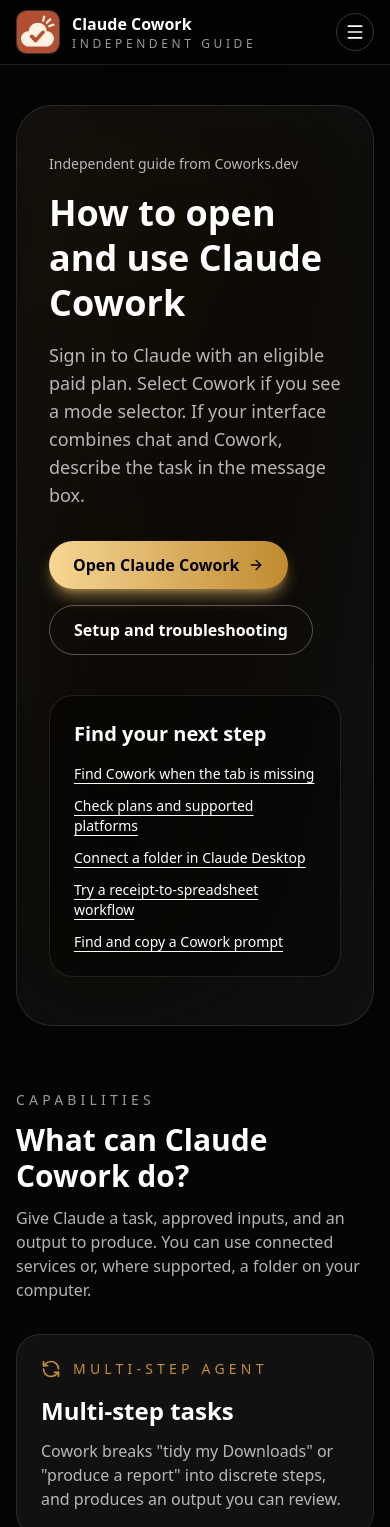
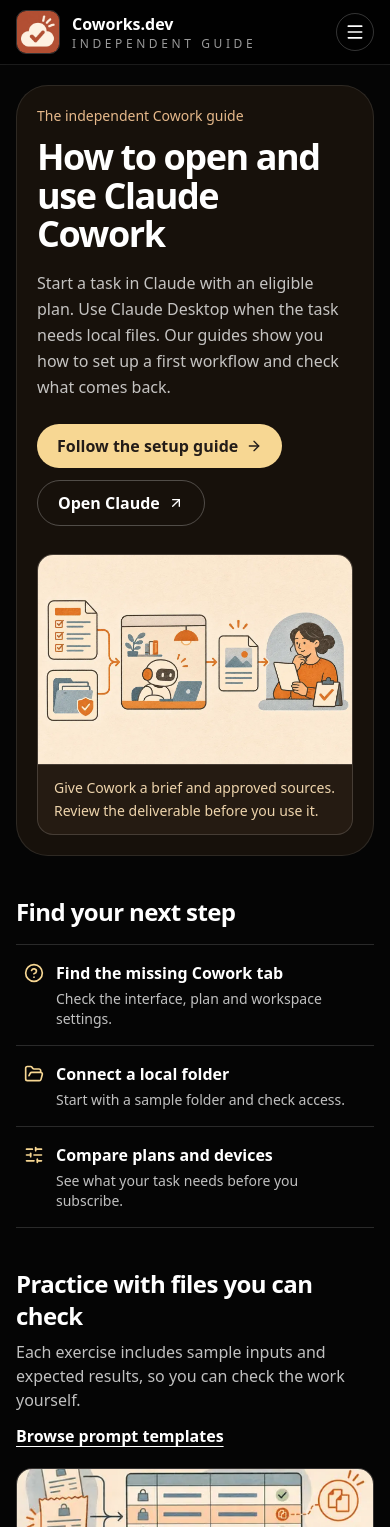
Before and after one commit to Createitv/coworks, a Next.js app: page / in a window 390 px wide. Shown: the top 1527 px of the page. Built offline with nearby package versions, Linux system fonts and the light colour scheme; no server answers.

Commit message:
Redesign the Coworks homepage as a practical guide

```diff
--- a/src/app/page.tsx
+++ b/src/app/page.tsx
@@ -1,72 +1,18 @@
-'use client';
-
-import { useEffect, useState } from "react";
-import clsx from "clsx";
 import { Navigation } from "@/components/navigation/Navigation";
+import { Footer } from "@/components/navigation/Footer";
 import { HeroSection } from "@/components/landing/HeroSection";
-import { FeatureHighlights } from "@/components/landing/FeatureHighlights";
-import { UseCaseGrid } from "@/components/landing/UseCaseGrid";
-import { WorkflowSection } from "@/components/landing/WorkflowSection";
-import { ExampleShowcase } from "@/components/landing/ExampleShowcase";
-import { TechDetails } from "@/components/landing/TechDetails";
-import { FAQSection } from "@/components/landing/FAQSection";
-import { CallToAction } from "@/components/landing/CallToAction";
-import { Footer } from "@/components/navigation/Footer";
-
-type ThemeMode = "light" | "dark";
+import { HomeGuide } from "@/components/landing/HomeGuide";
 
 export default function Home() {
-  const [theme, setTheme] = useState<ThemeMode>("dark");
-
-  useEffect(() => {
-    if (typeof window === "undefined") return;
-    const stored = window.localStorage.getItem("theme");
-    // Only switch to light if explicitly set, otherwise stay dark
-    if (stored === "light") {
-      setTheme("light");
-    }
-  }, []);
-
-  useEffect(() => {
-    if (typeof document === "undefined") return;
-    document.documentElement.classList.toggle("dark", theme === "dark");
-    if (typeof window !== "undefined") {
-      window.localStorage.setItem("theme", theme);
-    }
-  }, [theme]);
-
-  const toggleTheme = () => {
-    setTheme((prev) => (prev === "dark" ? "light" : "dark"));
-  };
-
-  const isDarkMode = theme === "dark";
-
   return (
-    <div
-      className={clsx(
-        "min-h-screen transition-colors duration-500",
-        isDarkMode ? "bg-[#050505] text-white" : "bg-[#f7f7f0] text-[#0f0f0f]"
-      )}
-    >
-      <Navigation
-        isDarkMode={isDarkMode}
-        onToggleTheme={toggleTheme}
-      />
-
-      <main className="mx-auto max-w-6xl px-4 pb-16 pt-10 sm:px-6 lg:px-8 lg:pt-16">
-        <div className="space-y-16">
-          <HeroSection isDarkMode={isDarkMode} />
-          <FeatureHighlights />
-          <UseCaseGrid />
-          <WorkflowSection />
-          <ExampleShowcase />
-          <TechDetails />
-          <FAQSection />
-          <CallToAction />
-        </div>
+    <div className="min-h-screen bg-[#f7f7f0] text-[#0f0f0f] dark:bg-[#050505] dark:text-white">
+      <a href="#main-content" className="sr-only focus:not-sr-only focus:absolute focus:left-4 focus:top-2 focus:z-50 focus:rounded-lg focus:bg-[#f7d793] focus:px-3 focus:py-2 focus:text-black">Skip to content</a>
+      <Navigation />
+      <main id="main-content" className="mx-auto max-w-6xl space-y-10 px-4 pb-14 pt-5 sm:space-y-14 sm:px-6 sm:pt-8 lg:px-8 lg:pt-10">
+        <HeroSection />
+        <HomeGuide />
       </main>
       <Footer />
-
     </div>
   );
 }
--- a/src/components/landing/HeroSection.tsx
+++ b/src/components/landing/HeroSection.tsx
@@ -1,66 +1,41 @@
-import { ArrowRight } from "lucide-react";
-import clsx from "clsx";
+import { ArrowRight, ArrowUpRight } from "lucide-react";
+import Image from "next/image";
 import Link from "next/link";
 
-interface HeroSectionProps {
-  isDarkMode: boolean;
-}
-
-export function HeroSection({ isDarkMode }: HeroSectionProps) {
+export function HeroSection() {
   return (
-    <section
-      id="overview"
-      className="relative isolate overflow-hidden rounded-[36px] border border-black/10 bg-white/80 px-8 py-12 shadow-[0px_25px_80px_rgba(0,0,0,0.08)] dark:border-white/10 dark:bg-white/5"
-    >
-      <div
-        className={clsx(
-          "absolute inset-0 -z-10 opacity-80 blur-3xl transition-colors",
-          isDarkMode
-            ? "bg-gradient-to-br from-[#1a1205] via-[#0b0702] to-transparent"
-            : "bg-gradient-to-br from-[#fbeaca] via-transparent to-transparent"
-        )}
-      />
-
-      <div className="grid gap-10 lg:grid-cols-[1.2fr_0.8fr] lg:items-start">
-        <div className="space-y-8">
-          <div className="space-y-4">
-            <p className="text-sm text-black/70 dark:text-white/70">Independent guide from Coworks.dev</p>
-            <h1 className="text-4xl font-semibold leading-tight text-[#0b0b0b] dark:text-white sm:text-5xl">
-              How to open and use Claude Cowork
-            </h1>
-            <p className="max-w-2xl text-lg text-black/70 dark:text-white/70">
-              Sign in to Claude with an eligible paid plan. Select Cowork if you see a mode selector.
-              If your interface combines chat and Cowork, describe the task in the message box.
-            </p>
-          </div>
-          <div className="flex flex-wrap gap-4">
-            <a
-              href="https://claude.ai/"
-              className="group inline-flex items-center gap-2 rounded-full bg-gradient-to-r from-[#f7d793] to-[#c08b2d] px-6 py-3 text-base font-semibold text-black shadow-lg shadow-[#f4c572]/50 transition hover:-translate-y-0.5"
-            >
-              Open Claude Cowork
-              <ArrowRight className="h-4 w-4 transition group-hover:translate-x-1" />
-            </a>
-            <Link
-              href="/docs/setup"
-              className="inline-flex items-center gap-2 rounded-full border border-black/20 px-6 py-3 text-base font-semibold text-[#101010] transition hover:border-black hover:text-black dark:border-white/30 dark:text-white dark:hover:border-white"
-            >
-              Setup and troubleshooting
-            </Link>
-          </div>
-        </div>
-
-        <div className="space-y-4 rounded-3xl border border-black/10 bg-white/70 p-6 dark:border-white/10 dark:bg-black/40">
-          <h2 className="text-xl font-semibold">Find your next step</h2>
-          <ul className="space-y-3 text-sm">
-            <li><Link className="underline underline-offset-4" href="/docs/setup#missing-cowork">Find Cowork when the tab is missing</Link></li>
-            <li><Link className="underline underline-offset-4" href="/docs/setup#plans-and-platforms">Check plans and supported platforms</Link></li>
-            <li><Link className="underline underline-offset-4" href="/docs/setup#local-files">Connect a folder in Claude Desktop</Link></li>
-            <li><Link className="underline underline-offset-4" href="/docs/receipt-audit">Try a receipt-to-spreadsheet workflow</Link></li>
-            <li><Link className="underline underline-offset-4" href="/docs/templates">Find and copy a Cowork prompt</Link></li>
-          </ul>
+    <section id="overview" aria-labelledby="home-title" className="grid items-center gap-7 rounded-[2rem] border border-black/10 bg-[#fffaf0] p-5 sm:p-8 lg:grid-cols-[1.12fr_0.88fr] lg:gap-10 lg:p-10 dark:border-white/10 dark:bg-[#17110b]">
+      <div>
+        <p className="text-sm font-medium text-[#7d4a30] dark:text-[#e6b98b]">The independent Cowork guide</p>
+        <h1 id="home-title" className="mt-3 max-w-[15ch] text-[clamp(2.25rem,5.7vw,4rem)] font-semibold leading-[1.07] tracking-[-0.04em]">
+          How to open and use Claude Cowork
+        </h1>
+        <p className="mt-4 max-w-[53ch] text-base leading-relaxed text-black/75 sm:text-lg dark:text-white/75">
+          Start a task in Claude with an eligible plan. Use Claude Desktop when the task needs local files. Our guides show you how to set up a first workflow and check what comes back.
+        </p>
+        <div className="mt-6 flex flex-wrap items-center gap-3">
+          <Link href="/docs/setup" className="inline-flex min-h-11 items-center gap-2 rounded-full bg-[#f7d793] px-5 py-2.5 font-semibold text-[#231c18] hover:bg-[#edc575] focus-visible:outline-2 focus-visible:outline-offset-4">
+            Follow the setup guide <ArrowRight className="size-4" aria-hidden="true" />
+          </Link>
+          <a href="https://claude.ai/" className="inline-flex min-h-11 items-center gap-2 rounded-full border border-current/25 px-5 py-2.5 font-semibold hover:border-current focus-visible:outline-2 focus-visible:outline-offset-4">
+            Open Claude <ArrowUpRight className="size-4" aria-hidden="true" />
+          </a>
         </div>
       </div>
+      <figure className="overflow-hidden rounded-2xl border border-black/10 bg-[#fff3dd] dark:border-white/15 dark:bg-[#251b12]">
+        <Image
+          src="/docs/illustrations/how-it-works.webp"
+          alt="A task brief and source files go into Cowork, and a person reviews the draft it produces."
+          width={1200}
+          height={800}
+          sizes="(min-width: 1152px) 440px, (min-width: 1024px) 40vw, (min-width: 640px) 86vw, 86vw"
+          preload
+          className="h-auto w-full"
+        />
+        <figcaption className="border-t border-black/10 px-4 py-3 text-sm leading-relaxed text-[#5b4230] dark:border-white/15 dark:text-[#eed4ac]">
+          Give Cowork a brief and approved sources. Review the deliverable before you use it.
+        </figcaption>
+      </figure>
     </section>
   );
 }
--- /dev/null
+++ b/src/components/landing/HomeGuide.tsx
@@ -0,0 +1,100 @@
+import { ArrowRight, BookOpen, CircleHelp, FolderOpen, Play, Search, SlidersHorizontal } from "lucide-react";
+import Image from "next/image";
+import Link from "next/link";
+
+const routes = [
+  { title: "Find the missing Cowork tab", description: "Check the interface, plan and workspace settings.", href: "/docs/setup#missing-cowork", icon: CircleHelp },
+  { title: "Connect a local folder", description: "Start with a sample folder and check access.", href: "/docs/setup#local-files", icon: FolderOpen },
+  { title: "Compare plans and devices", description: "See what your task needs before you subscribe.", href: "/docs/plans-and-pricing", icon: SlidersHorizontal },
+];
+
+const exercises = [
+  {
+    title: "Turn receipts into a checked spreadsheet",
+    description: "Extract receipt rows, flag duplicates and check totals by currency against an answer key.",
+    href: "/docs/receipt-audit", image: "/docs/illustrations/receipt-audit-480.webp",
+  },
+  {
+    title: "Write a research brief with sources",
+    description: "Compare three sample documents, flag missing evidence and explain whether a pilot should expand.",
+    href: "/docs/research-brief", image: "/docs/illustrations/research-brief-480.webp",
+  },
+];
+
+const library = [
+  { title: "Written guides", description: "Setup, files, plugins, and troubleshooting", href: "/docs", icon: BookOpen },
+  { title: "Video library", description: "Official and community walkthroughs", href: "/videos", icon: Play },
+  { title: "Find a resource", description: "Search guides, templates, and videos", href: "/resources", icon: Search },
+];
+
+export function HomeGuide() {
+  return (
+    <>
+      <section id="use-cases" aria-labelledby="next-step" className="scroll-mt-24">
+        <h2 id="next-step" className="text-2xl font-semibold tracking-tight sm:text-3xl">Find your next step</h2>
+        <ul className="mt-4 divide-y divide-current/15 border-y border-current/15 lg:grid lg:grid-cols-3 lg:divide-x lg:divide-y-0">
+          {routes.map(({ title, description, href, icon: Icon }) => (
+            <li key={href}>
+              <Link href={href} className="group flex min-h-20 items-start gap-3 px-2 py-4 focus-visible:outline-2 focus-visible:-outline-offset-2 sm:px-4">
+                <Icon className="mt-0.5 size-5 shrink-0 text-[#905737] dark:text-[#f7d793]" aria-hidden="true" />
+                <span><span className="block font-semibold underline-offset-4 group-hover:underline">{title}</span><span className="mt-1 block text-sm opacity-75">{description}</span></span>
+              </Link>
+            </li>
+          ))}
+        </ul>
+      </section>
+
+      <section id="examples" aria-labelledby="exercise-title" className="scroll-mt-24">
+        <div className="flex flex-wrap items-end justify-between gap-3">
+          <div>
+            <h2 id="exercise-title" className="text-2xl font-semibold tracking-tight sm:text-3xl">Practice with files you can check</h2>
+            <p className="mt-2 max-w-2xl opacity-75">Each exercise includes sample inputs and expected results, so you can check the work yourself.</p>
+          </div>
+          <Link href="/docs/templates" className="font-semibold underline underline-offset-4">Browse prompt templates</Link>
+        </div>
+        <div id="workflow" className="mt-5 grid scroll-mt-24 gap-4 lg:grid-cols-2">
+          {exercises.map((item) => (
+            <article key={item.href} className="grid overflow-hidden rounded-2xl border border-current/15 bg-white sm:grid-cols-[9rem_1fr] dark:bg-[#15120f]">
+              <Image src={item.image} alt="" width={480} height={320} sizes="(min-width: 640px) 144px, 90vw" className="h-full max-h-44 w-full object-cover sm:max-h-none" />
+              <div className="p-5">
+                <h3 className="text-lg font-semibold leading-tight"><Link className="underline-offset-4 hover:underline" href={item.href}>{item.title}</Link></h3>
+                <p className="mt-2 text-sm leading-relaxed opacity-75">{item.description}</p>
+                <Link aria-label={`Open exercise: ${item.title}`} href={item.href} className="mt-4 inline-flex min-h-9 items-center gap-2 text-sm font-semibold underline underline-offset-4">Open exercise <ArrowRight className="size-4" aria-hidden="true" /></Link>
+              </div>
+            </article>
+          ))}
+        </div>
+      </section>
+
+      <section id="cta" aria-labelledby="library-title" className="scroll-mt-24 rounded-2xl border border-[#c08b2d]/25 bg-[#f7d793]/20 px-5 py-6 sm:p-7 dark:bg-[#f7d793]/8">
+        <h2 id="library-title" className="text-2xl font-semibold tracking-tight">Explore the library</h2>
+        <ul className="mt-4 grid gap-3 sm:grid-cols-3">
+          {library.map(({ title, description, href, icon: Icon }) => (
+            <li key={href}>
+              <Link href={href} className="group block rounded-xl py-2 focus-visible:outline-2 focus-visible:outline-offset-4">
+                <Icon className="mb-2 size-5 text-[#905737] dark:text-[#f7d793]" aria-hidden="true" />
+                <span className="block font-semibold group-hover:underline">{title}</span>
+                <span className="mt-1 block text-sm opacity-75">{description}</span>
+              </Link>
+            </li>
+          ))}
+        </ul>
+      </section>
+
+      <section id="faq" aria-labelledby="faq-title" className="scroll-mt-24">
+        <h2 id="faq-title" className="text-2xl font-semibold tracking-tight sm:text-3xl">Common Cowork questions</h2>
+        <dl className="mt-4 grid gap-5 sm:grid-cols-2">
+          <div className="border-t border-current/15 pt-3">
+            <dt className="font-semibold">Do I need an account to read these guides?</dt>
+            <dd className="mt-2 max-w-[55ch] text-sm leading-relaxed opacity-75">No. Coworks.dev is an independent, public guide. Claude itself is operated separately by Anthropic.</dd>
+          </div>
+          <div className="border-t border-current/15 pt-3">
+            <dt className="font-semibold">Can I use Cowork without Claude Desktop?</dt>
+            <dd className="mt-2 max-w-[55ch] text-sm leading-relaxed opacity-75">Some cloud tasks work without Desktop where enabled. Use Desktop for local file access and check the <Link href="/docs/setup#plans-and-platforms" className="underline underline-offset-4">current platform guidance</Link>.</dd>
+          </div>
+        </dl>
+        <Link href="/docs/faq" className="mt-5 inline-block font-semibold underline underline-offset-4">Read all frequently asked questions</Link>
+      </section>
+    </>
+  );
+}
--- a/src/components/navigation/Navigation.tsx
+++ b/src/components/navigation/Navigation.tsx
@@ -1,27 +1,31 @@
 "use client";
 
 import { siteBrand } from "@/lib/site";
-import { useState } from "react";
+import { useEffect, useState } from "react";
 import Link from "next/link";
-import clsx from "clsx";
 import { Menu, Moon, Sun, X } from "lucide-react";
 import Image from "next/image";
 import { GuideLinks } from "./GuideLinks";
 
-interface NavigationProps {
-  isDarkMode: boolean;
-  onToggleTheme: () => void;
-}
-export function Navigation({ isDarkMode, onToggleTheme }: NavigationProps) {
+export function Navigation() {
   const [isOpen, setIsOpen] = useState(false);
+  const [isDarkMode, setDarkMode] = useState(true);
 
-  const navClass = clsx(
-    "sticky top-0 z-30 border-b backdrop-blur transition-colors duration-300",
-    isDarkMode ? "border-white/10 bg-black/60" : "border-black/10 bg-white/80"
-  );
+  useEffect(() => {
+    const dark = localStorage.getItem("theme") !== "light";
+    setDarkMode(dark);
+    document.documentElement.classList.toggle("dark", dark);
+  }, []);
+
+  function onToggleTheme() {
+    const next = !isDarkMode;
+    setDarkMode(next);
+    localStorage.setItem("theme", next ? "dark" : "light");
+    document.documentElement.classList.toggle("dark", next);
+  }
 
   return (
-    <nav aria-label="Main navigation" className={navClass}>
+    <nav aria-label="Main navigation" className="sticky top-0 z-30 border-b border-black/10 bg-[#f7f7f0]/90 backdrop-blur dark:border-white/10 dark:bg-black/75">
       <div className="mx-auto flex h-16 max-w-6xl items-center justify-between px-4 sm:px-6 lg:px-8">
         <Link href="/" className="flex items-center gap-3">
           <Image
@@ -34,7 +38,7 @@ export function Navigation({ isDarkMode, onToggleTheme }: NavigationProps) {
           />
           <div>
             <p className="text-base font-semibold text-[#0b0b0b] dark:text-white">
-              Claude Cowork
+              Coworks.dev
             </p>
             <p className="text-xs uppercase tracking-[0.3em] text-black/60 dark:text-white/60">
               Independent guide
```
Also changed, not shown: src/app/layout.tsx (+4 -8 lines).
